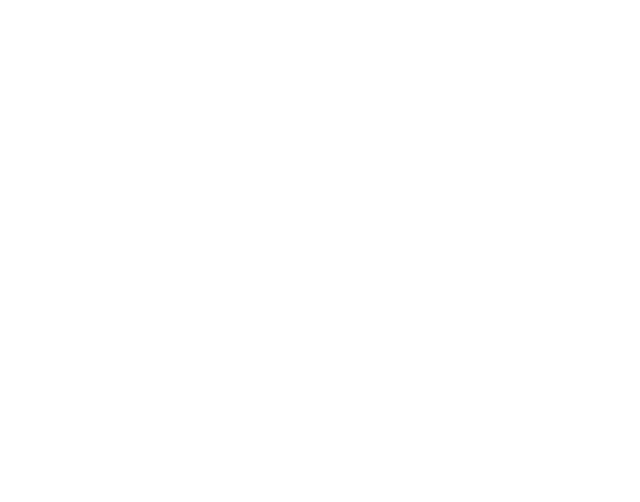
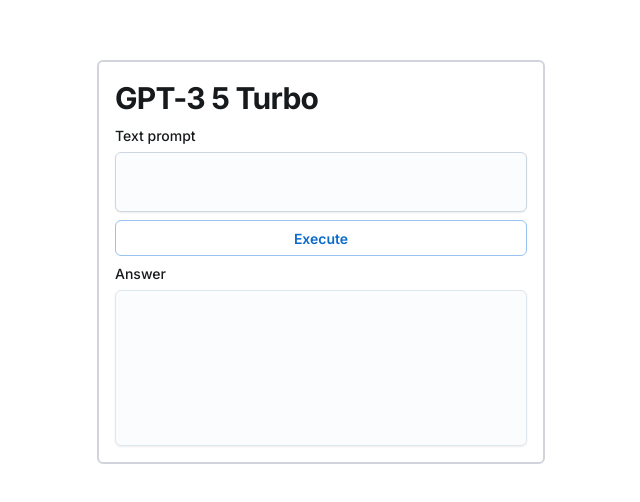
Before and after one commit to yoshifumi-kondo/dalle-nextjs-demo, a Next.js app: page / in a window 1280 px wide. Shown: the part 138-640 px from the top of the page, without its empty margins (319-959 px from the left). Built offline with nearby package versions, Linux system fonts and the light colour scheme.

Commit message:
Add HomeTemplate component and update Home page

```diff
--- a/src/app/page.tsx
+++ b/src/app/page.tsx
@@ -1,3 +1,9 @@
+import { HomeTemplate } from "@/components/templates/HomeTemplate";
+
 export default function Home() {
-  return <main></main>;
+  return (
+    <main className="flex h-screen w-screen justify-center items-center">
+      <HomeTemplate />
+    </main>
+  );
 }
--- /dev/null
+++ b/src/components/organisms/FormForGptV3_5Turbo.tsx
@@ -0,0 +1,23 @@
+import { Button, FormControl, FormLabel, Textarea, Typography } from "@mui/joy";
+import { FC } from "react";
+
+export const FormForGptV3_5Turbo: FC = () => {
+  return (
+    <div className="w-full max-w-md flex-col flex gap-2 flex-wrap border-2 border-gray-300 rounded-md p-4 justify-center m-4">
+      <Typography level="h2">GPT-3 5 Turbo</Typography>
+      <div className="flex flex-col gap-2 w-full">
+        <FormControl>
+          <FormLabel>Text prompt</FormLabel>
+          <Textarea minRows={2} />
+        </FormControl>
+        <Button variant="outlined">Execute</Button>
+      </div>
+      <div className="flex flex-col gap-2 w-full">
+        <FormControl>
+          <FormLabel>Answer</FormLabel>
+          <Textarea minRows={6} disabled />
+        </FormControl>
+      </div>
+    </div>
+  );
+};
--- /dev/null
+++ b/src/components/templates/HomeTemplate.tsx
@@ -0,0 +1,6 @@
+import { FormForGptV3_5Turbo } from "@/components/organisms/FormForGptV3_5Turbo";
+import { FC } from "react";
+
+export const HomeTemplate: FC = () => {
+  return <FormForGptV3_5Turbo />;
+};
```
Also changed, not shown: src/app/api/open-ai/gpt-v3-5-turbo/route.ts (added).
